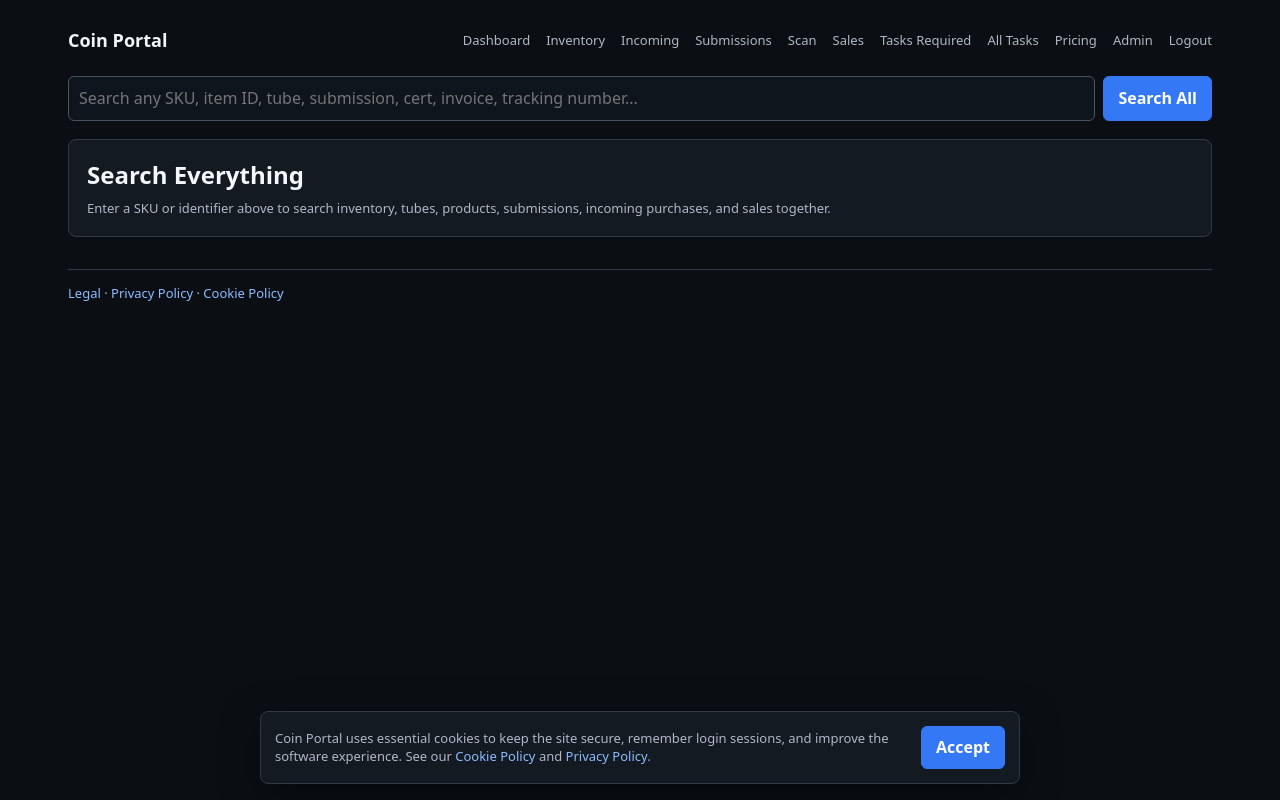
After one commit to T22-1/coin-portal, a Django app: page /search/ in a window 1280 px wide. The commit adds this page. Run offline with Django 5.2, Linux system fonts and the light colour scheme; the visitor is signed in with stand-in values (Sample User, id 1).

Commit message:
Add global search bar and results screen

```diff
--- a/templates/base.html
+++ b/templates/base.html
@@ -28,6 +28,9 @@
     .site-links { display:flex; align-items:center; flex-wrap:wrap; gap:6px 16px; }
     .site-links a { color:var(--muted); }
     .site-links a:hover { color:var(--text); }
+    .global-search { display:flex; gap:8px; margin:-4px 0 18px; }
+    .global-search input { min-width:0; }
+    .global-search .btn { flex:0 0 auto; }
     .message-list { display:grid; gap:8px; margin:0 0 16px; }
     .message { background:#17202a; border:1px solid var(--border); border-left:4px solid var(--link); border-radius:6px; padding:11px 13px; }
     .message.success { border-left-color:var(--success); }
@@ -42,7 +45,7 @@
     .cookie-banner { position:fixed; left:16px; right:16px; bottom:16px; z-index:9999; max-width:760px; margin:0 auto; background:var(--panel); border:1px solid var(--border); border-radius:8px; padding:14px; box-shadow:0 12px 40px rgba(0,0,0,.45); }
     .cookie-banner[hidden] { display: none; }
     .cookie-banner p { margin: 0; }
-    @media(max-width:760px) { .wrap { padding:12px; } .nav { align-items:flex-start; flex-direction:column; } .site-links { gap:8px 14px; } .card { padding:14px; } table { display:block; max-width:100%; overflow-x:auto; } }
+    @media(max-width:760px) { .wrap { padding:12px; } .nav { align-items:flex-start; flex-direction:column; } .site-links { gap:8px 14px; } .global-search { margin-top:0; } .card { padding:14px; } table { display:block; max-width:100%; overflow-x:auto; } }
   </style>
 </head>
 <body>
@@ -57,6 +60,13 @@
         {% endif %}
       </nav>
     </div>
+    {% if request.user.is_authenticated %}
+      <form class="global-search" method="get" action="{% url 'global_search' %}" role="search">
+        <label class="small" for="global-search-input" style="position:absolute; width:1px; height:1px; overflow:hidden; clip:rect(0,0,0,0);">Search everything</label>
+        <input id="global-search-input" name="global_q" value="{{ global_query|default:'' }}" placeholder="Search any SKU, item ID, tube, submission, cert, invoice, tracking number..." autocomplete="off" required>
+        <button class="btn" type="submit">Search All</button>
+      </form>
+    {% endif %}
     {% if messages %}
       <div class="message-list" role="status">
         {% for m in messages %}<div class="message {{ m.tags }}">{{ m }}</div>{% endfor %}
--- /dev/null
+++ b/templates/global_search.html
@@ -0,0 +1,105 @@
+{% extends "base.html" %}
+{% block content %}
+<div class="card">
+  <h2 style="margin:0 0 6px;">Search Everything</h2>
+  {% if global_query %}
+    <div class="small">{{ result_count }} result{{ result_count|pluralize }} for <strong style="color:var(--text);">{{ global_query }}</strong></div>
+  {% else %}
+    <div class="small">Enter a SKU or identifier above to search inventory, tubes, products, submissions, incoming purchases, and sales together.</div>
+  {% endif %}
+</div>
+
+{% if global_query and not result_count %}
+<div class="card">
+  <h3 style="margin:0 0 6px;">No matches found</h3>
+  <div class="small">Check the SKU or ID and try again. Partial values work too.</div>
+</div>
+{% endif %}
+
+{% if products %}
+<div class="card">
+  <h3 style="margin:0 0 10px;">Products <span class="small">({{ products|length }})</span></h3>
+  <table>
+    <tr><th>Product ID</th><th>SKU</th><th>Name</th><th>Qty</th><th>Location</th><th></th></tr>
+    {% for product in products %}
+    <tr>
+      <td>{{ product.internal_id }}</td><td><strong>{{ product.sku }}</strong></td><td>{{ product.name }}</td>
+      <td>{{ product.quantity }}</td><td>{{ product.location|default:"" }}</td>
+      <td><a class="btn2" href="/admin/portalapp/product/{{ product.id }}/change/">Open</a></td>
+    </tr>
+    {% endfor %}
+  </table>
+</div>
+{% endif %}
+
+{% if items %}
+<div class="card">
+  <h3 style="margin:0 0 10px;">Numismatic &amp; Raw Inventory <span class="small">({{ items|length }})</span></h3>
+  <table>
+    <tr><th>ID</th><th>Type</th><th>Coin</th><th>Holder / Grade</th><th>Cert</th><th>Status</th><th>Submission</th><th></th></tr>
+    {% for item in items %}
+    <tr>
+      <td><strong>{{ item.internal_id }}</strong></td>
+      <td>{% if item.holder|upper == "RAW" %}Raw{% else %}Numismatic{% endif %}</td>
+      <td>{{ item.date_mm }} {{ item.denomination }} {{ item.series }}{% if item.variety %}<div class="small">{{ item.variety }}</div>{% endif %}</td>
+      <td>{{ item.holder }} {{ item.grade_text }}</td><td>{{ item.cert_number }}</td><td>{{ item.get_status_display }}</td>
+      <td>{% for line in item.submission_lines.all %}<a href="/submissions/{{ line.submission.id }}/">{{ line.submission.internal_id }}</a>{% if not forloop.last %}, {% endif %}{% empty %}<span class="small">None</span>{% endfor %}</td>
+      <td><a class="btn2" href="/i/{{ item.internal_id }}/">Open</a></td>
+    </tr>
+    {% endfor %}
+  </table>
+</div>
+{% endif %}
+
+{% if tubes %}
+<div class="card">
+  <h3 style="margin:0 0 10px;">Tubes <span class="small">({{ tubes|length }})</span></h3>
+  <table>
+    <tr><th>ID</th><th>Label</th><th>Qty</th><th></th></tr>
+    {% for tube in tubes %}
+    <tr><td><strong>{{ tube.internal_id }}</strong></td><td>{{ tube.display_label_text }}</td><td>{{ tube.quantity }}</td><td><a class="btn2" href="/t/{{ tube.internal_id }}/">Open</a></td></tr>
+    {% endfor %}
+  </table>
+</div>
+{% endif %}
+
+{% if submissions %}
+<div class="card">
+  <h3 style="margin:0 0 10px;">Submissions <span class="small">({{ submissions|length }})</span></h3>
+  <table>
+    <tr><th>ID</th><th>Service</th><th>Status</th><th>Submission #</th><th>Tracking</th><th>Items</th><th></th></tr>
+    {% for submission in submissions %}
+    <tr>
+      <td><strong>{{ submission.internal_id }}</strong></td><td>{{ submission.service }}</td><td>{{ submission.status }}</td>
+      <td>{{ submission.grading_submission_number }}</td><td>{{ submission.tracking_number }}</td><td>{{ submission.coin_count|add:submission.tube_count }}</td>
+      <td><a class="btn2" href="/submissions/{{ submission.id }}/">Open</a></td>
+    </tr>
+    {% endfor %}
+  </table>
+</div>
+{% endif %}
+
+{% if incoming_batches %}
+<div class="card">
+  <h3 style="margin:0 0 10px;">Incoming Purchases <span class="small">({{ incoming_batches|length }})</span></h3>
+  <table>
+    <tr><th>Purchase</th><th>Vendor</th><th>Invoice #</th><th>Status</th><th>Date</th><th></th></tr>
+    {% for batch in incoming_batches %}
+    <tr><td>{{ batch.title|default:"Incoming purchase" }}</td><td>{{ batch.vendor }}</td><td>{{ batch.invoice_number }}</td><td>{{ batch.get_stage_display }}</td><td>{{ batch.created_at|date:"M j, Y" }}</td><td><a class="btn2" href="/inventory/incoming/{{ batch.id }}/">Review</a></td></tr>
+    {% endfor %}
+  </table>
+</div>
+{% endif %}
+
+{% if sales %}
+<div class="card">
+  <h3 style="margin:0 0 10px;">Sales <span class="small">({{ sales|length }})</span></h3>
+  <table>
+    <tr><th>Sale ID</th><th>Venue</th><th>Date</th><th>Notes</th><th></th></tr>
+    {% for sale in sales %}
+    <tr><td><strong>{{ sale.internal_id }}</strong></td><td>{{ sale.venue }}</td><td>{{ sale.created_at|date:"M j, Y" }}</td><td>{{ sale.notes|truncatechars:100 }}</td><td><a class="btn2" href="/sale/{{ sale.id }}/invoice.pdf">Invoice</a></td></tr>
+    {% endfor %}
+  </table>
+</div>
+{% endif %}
+{% endblock %}
```
